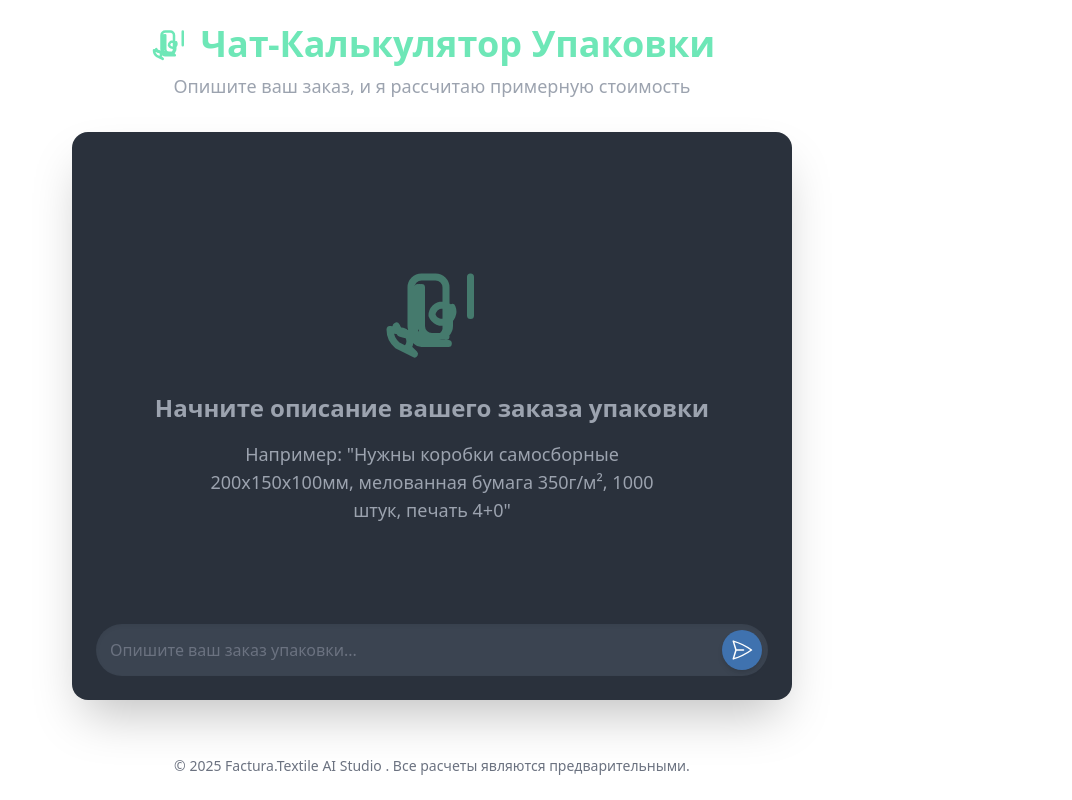
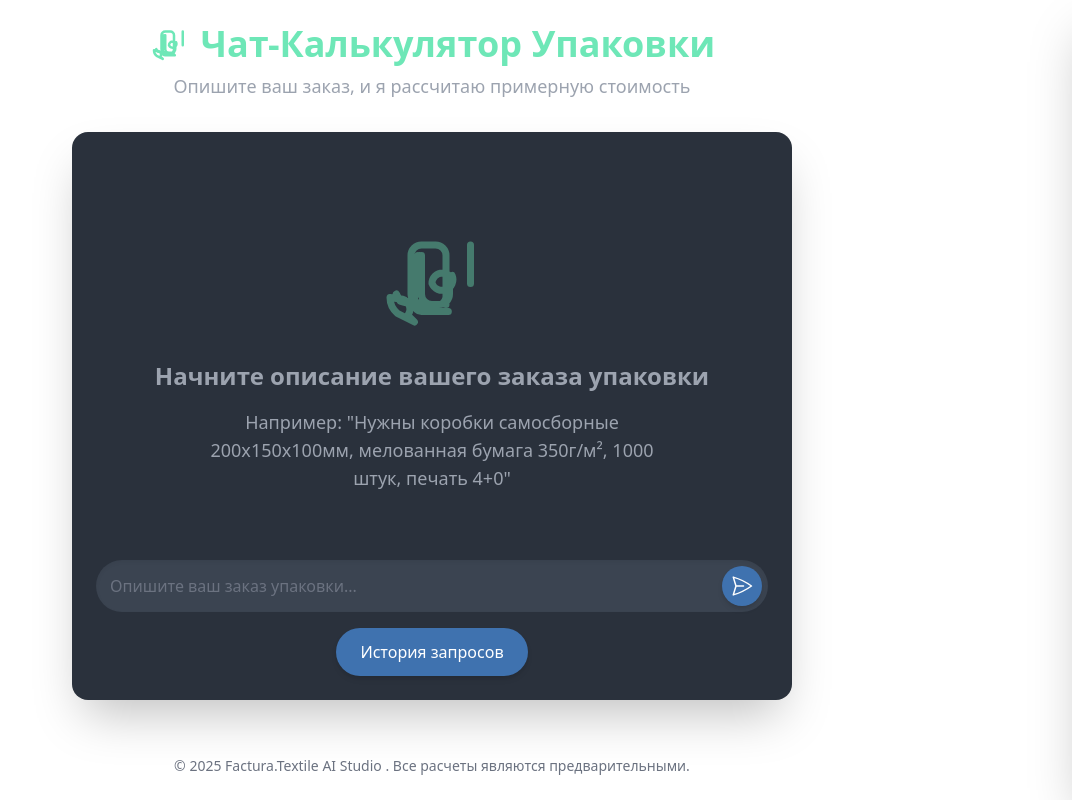
Before and after one commit to kkkraven/calculator-packaging, a React (Vite) app: page / in a window 1280 px wide. Shown: the whole page, without its empty margins (208-1280 px from the left). Built offline with nearby package versions, Linux system fonts and the light colour scheme.

Commit message:
feat: implement chat history functionality

```diff
--- a/src/App.tsx
+++ b/src/App.tsx
@@ -17,6 +17,8 @@ function App() {
   const [input, setInput] = useState('');
   const [isLoading, setIsLoading] = useState(false);
   const messagesEndRef = useRef<HTMLDivElement>(null);
+  const [showLogs, setShowLogs] = useState(false);
+  const [logs, setLogs] = useState<Array<{ request: string, response: string, actualPrice?: string }>>([]);
 
   useEffect(() => {
     messagesEndRef.current?.scrollIntoView({ behavior: 'smooth' });
@@ -34,15 +36,21 @@ function App() {
     try {
       const response = await sendMessage(userMessage);
       setMessages(prev => [...prev, { role: 'assistant', content: response }]);
+      setLogs(prev => [...prev, { request: userMessage, response: response }]);
     } catch (error) {
       console.error('Error:', error);
       setMessages(prev => [...prev, {
         role: 'assistant',
         content: 'Произошла ошибка при обработке запроса. Пожалуйста, попробуйте еще раз.'
       }]);
+      setLogs(prev => [...prev, { request: userMessage, response: 'Произошла ошибка.' }]);
     } finally {
       setIsLoading(false);
     }
+  };
+
+  const handleClearLogs = () => {
+    setLogs([]);
   };
 
   return (
@@ -118,6 +126,17 @@ function App() {
             </svg>
           </button>
         </form>
+
+      {/* Кнопка История запросов */}
+      <div className="flex justify-center mt-4">
+        <button
+          onClick={() => setShowLogs(true)}
+          className="px-6 py-3 bg-[#3F72AF] text-white rounded-full hover:bg-[#4A85C1] focus:outline-none focus:ring-2 focus:ring-[#6EE7B7] focus:ring-offset-2 focus:ring-offset-[#2A313C] transition-colors duration-200 shadow-md"
+        >
+          История запросов
+        </button>
+      </div>
+
       </div>
 
       {/* Футер */}
@@ -125,8 +144,13 @@ function App() {
         © 2025 Factura.Textile AI Studio . Все расчеты являются предварительными.
       </footer>
 
-      {/* Панель истории запросов (скрыта по умолчанию, так как ее нет на референсе) */}
-      {/* <div className={`fixed top-0 right-0 h-full w-80 bg-white/95 backdrop-blur-md shadow-2xl transform transition-transform duration-300 ease-in-out ${showLogs ? 'translate-x-0' : 'translate-x-full'} p-6 overflow-y-auto z-50 border-l border-gray-200`}>
+      {/* Панель истории запросов */}
+      <motion.div
+        initial={{ x: '100%' }}
+        animate={{ x: showLogs ? '0%' : '100%' }}
+        transition={{ type: 'tween', duration: 0.3, ease: 'easeOut' }}
+        className={`fixed top-0 right-0 h-full w-80 bg-white/95 backdrop-blur-md shadow-2xl p-6 overflow-y-auto z-50 border-l border-gray-200 text-gray-900`}
+      >
         <button onClick={() => setShowLogs(false)} className="absolute top-4 right-4 p-2 rounded-full hover:bg-gray-200 focus:outline-none focus:ring-2 focus:ring-blue-500 transition-colors duration-200">
           <svg xmlns="http://www.w3.org/2000/svg" fill="none" viewBox="0 0 24 24" strokeWidth={1.5} stroke="currentColor" className="w-6 h-6 text-gray-600">
             <path strokeLinecap="round" strokeLinejoin="round" d="M6 18L18 6M6 6l12 12" />
@@ -135,7 +159,10 @@ function App() {
         <h2 className="text-2xl font-bold mb-6 text-gray-800 border-b pb-4">История запросов</h2>
         <button onClick={handleClearLogs} className="w-full px-4 py-2 bg-red-500 text-white rounded-lg hover:bg-red-600 transition-colors duration-200 mb-6 shadow-md">Очистить историю</button>
         <div className="space-y-4">
-          {logs.map((log, index) => (
+          {logs.length === 0 ? (
+            <p className="text-gray-500">История пока пуста.</p>
+          ) : (
+            logs.map((log, index) => (
               <div key={index} className="bg-gray-50 p-4 rounded-lg shadow-sm border border-gray-200 text-sm break-words">
                 <p className="font-semibold text-gray-700 mb-1">Запрос:</p>
                 <p className="text-gray-800 mb-3">{log.request}</p>
@@ -145,9 +172,10 @@ function App() {
                   <p className="font-semibold text-gray-700">Фактическая цена: <span className="font-normal text-gray-800">{log.actualPrice}</span></p>
                 )}
               </div>
-          ))}
+            ))
+          )}
         </div>
-      </div> */}
+      </motion.div>
     </div>
   );
 }
```
Lines whose indentation alone changed are shown as unchanged.
